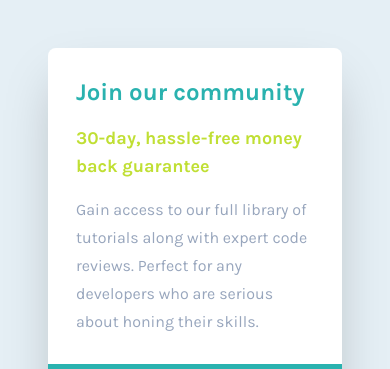
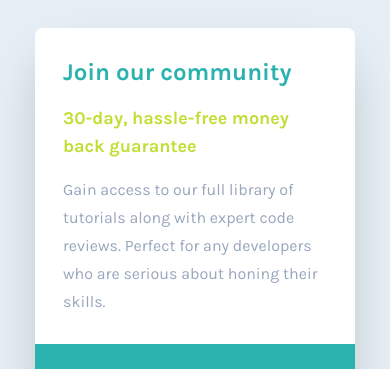
Before and after one commit to stkhalisha/single-price-grid-component, a website: page index.html in a window 390 px wide. Shown: the top 369 px of the page. Drawn offline with nearby package versions, Linux system fonts and the light colour scheme; files that its build step writes are made by us from their sources.

Commit message:
update index.html

```diff
--- a/index.html
+++ b/index.html
@@ -22,7 +22,7 @@
     class="font-karla text-[16px] bg-light-gray text-white grid min-h-screen place-content-center"
   >
     <main
-      class="place-content-center max-w-lg m-12 overflow-auto rounded-lg shadow-2xl md:max-w-[40rem] md:grid md:grid-cols-2"
+      class="place-content-center max-w-xs m-7 overflow-auto rounded-lg shadow-2xl md:max-w-[40rem] md:grid md:grid-cols-2"
     >
       <section class="box-border bg-white p-7 col-span-2 md:p-9">
         <h1 class="text-cyan font-bold text-2xl">Join our community</h1>
```
